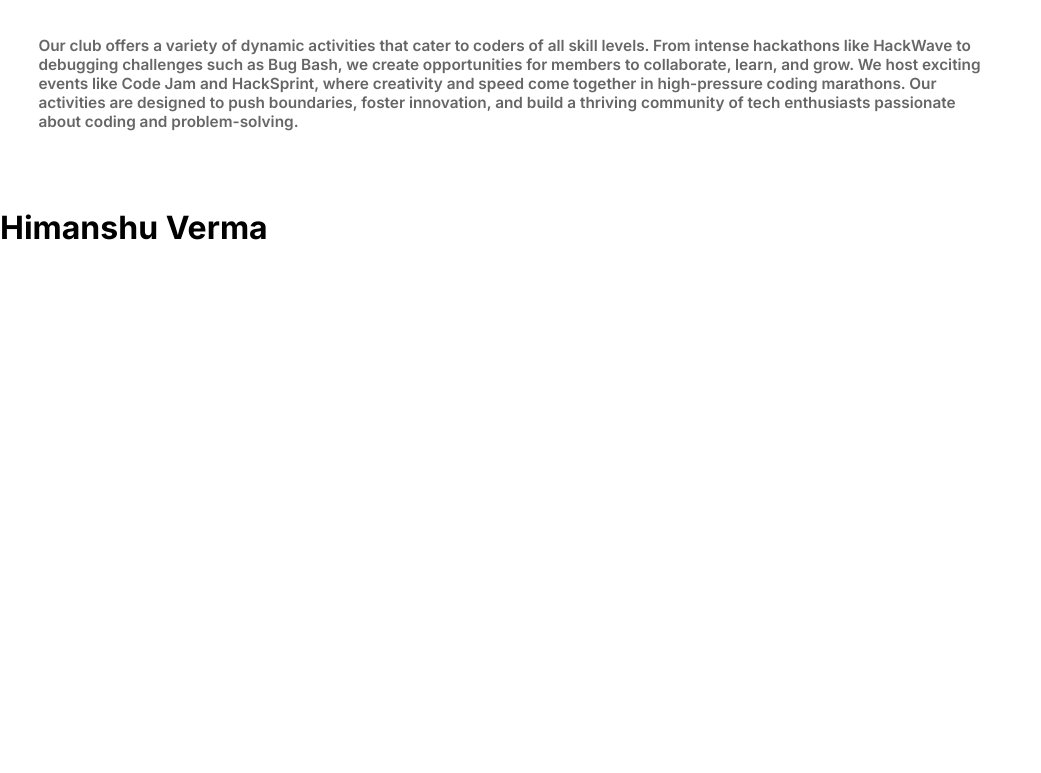
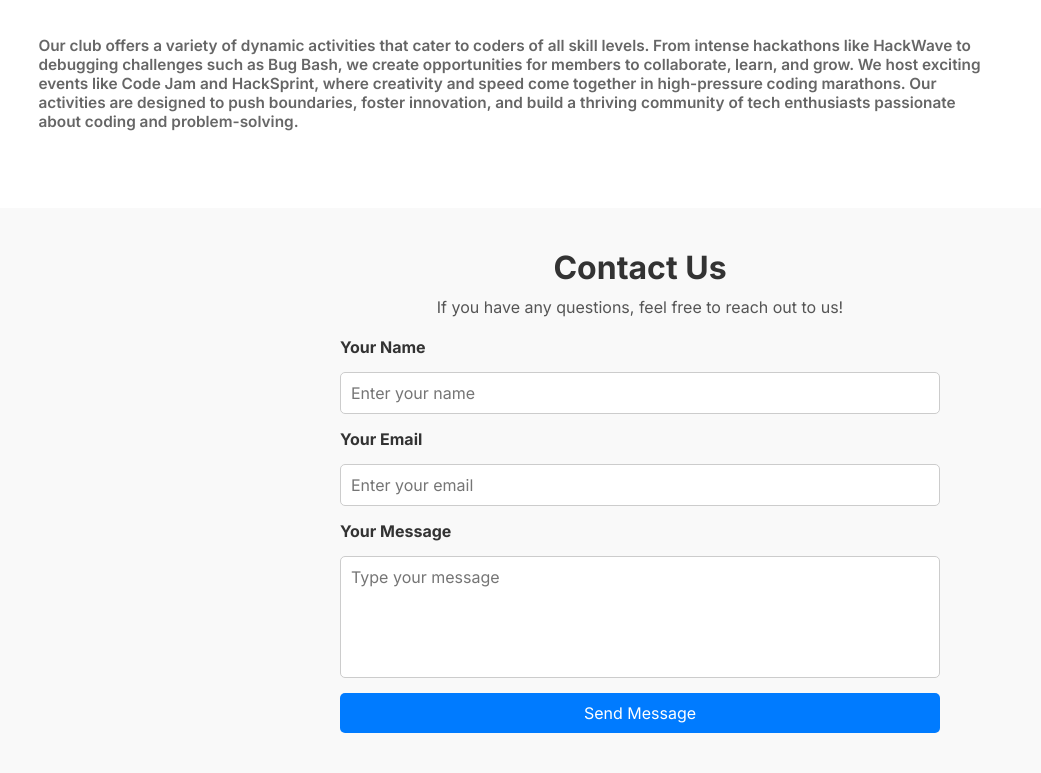
Before and after one commit to HimanshuVerma765/Echelon-Dev-Society, a plain HTML site: page index.html in a window 1280 px wide. Shown: the part 1695-2468 px from the top of the page, without its empty margins (0-1041 px from the left). Before the commit the page ends 1942 px from the top, so only its background shows below. Drawn offline with nearby package versions, Linux system fonts and the light colour scheme.

Commit message:
changed in branch-1

```diff
--- a/index.html
+++ b/index.html
@@ -62,7 +62,24 @@
                 </p>
             </div>
         </div>
-        <h1>Himanshu Verma</h1>
+        <section id="contact" class="contact-section">
+            <h2>Contact Us</h2>
+            <p>If you have any questions, feel free to reach out to us!</p>
+
+            <form class="contact-form">
+              <label for="name">Your Name</label>
+              <input type="text" id="name" name="name" placeholder="Enter your name" required />
+
+              <label for="email">Your Email</label>
+              <input type="email" id="email" name="email" placeholder="Enter your email" required />
+
+              <label for="message">Your Message</label>
+              <textarea id="message" name="message" placeholder="Type your message" rows="5" required></textarea>
+
+              <button type="submit" class="btn">Send Message</button>
+            </form>
+          </section>
+
 
     </div>
     <script src="https://cdn.jsdelivr.net/npm/swiper@11/swiper-bundle.min.js"></script>
--- a/style.css
+++ b/style.css
@@ -330,6 +330,69 @@ margin-bottom: 2rem;
     display: none;
 }
 
+/* Contact Section Styling */
+.contact-section {
+    padding: 40px;
+    background-color: #f9f9f9;
+    text-align: center;
+    font-family: Arial, sans-serif;
+  }
+
+  .contact-section h2 {
+    font-size: 2rem;
+    margin-bottom: 10px;
+    color: #333;
+  }
+
+  .contact-section p {
+    margin-bottom: 20px;
+    color: #555;
+  }
+
+  .contact-form {
+    max-width: 600px;
+    margin: 0 auto;
+    display: flex;
+    flex-direction: column;
+    gap: 15px;
+  }
+
+  .contact-form label {
+    text-align: left;
+    font-weight: bold;
+    color: #333;
+  }
+
+  .contact-form input,
+  .contact-form textarea {
+    width: 100%;
+    padding: 10px;
+    border: 1px solid #ccc;
+    border-radius: 5px;
+    font-size: 1rem;
+  }
+
+  .contact-form textarea {
+    resize: none;
+  }
+
+  .contact-form .btn {
+    background-color: #007bff;
+    color: #fff;
+    padding: 10px 15px;
+    border: none;
+    border-radius: 5px;
+    cursor: pointer;
+    font-size: 1rem;
+  }
+
+  .contact-form .btn:hover {
+    background-color: #0056b3;
+  }
+
+
+
+
 @media (max-width:600px) {
     .nav-part2 h4 {
         display: none;
@@ -409,6 +472,4 @@ margin-bottom: 2rem;
         margin: 0 10px 25px;
     }
 
-
-
 }
```
